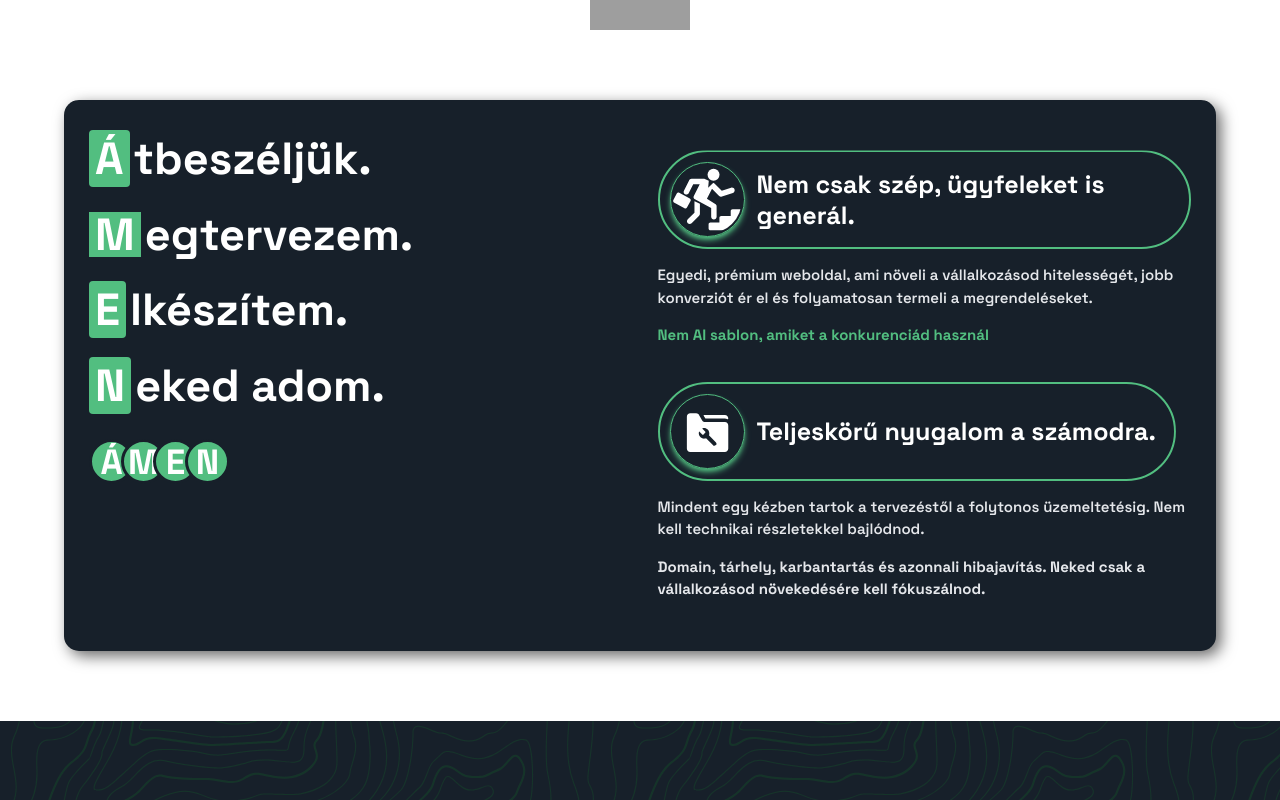
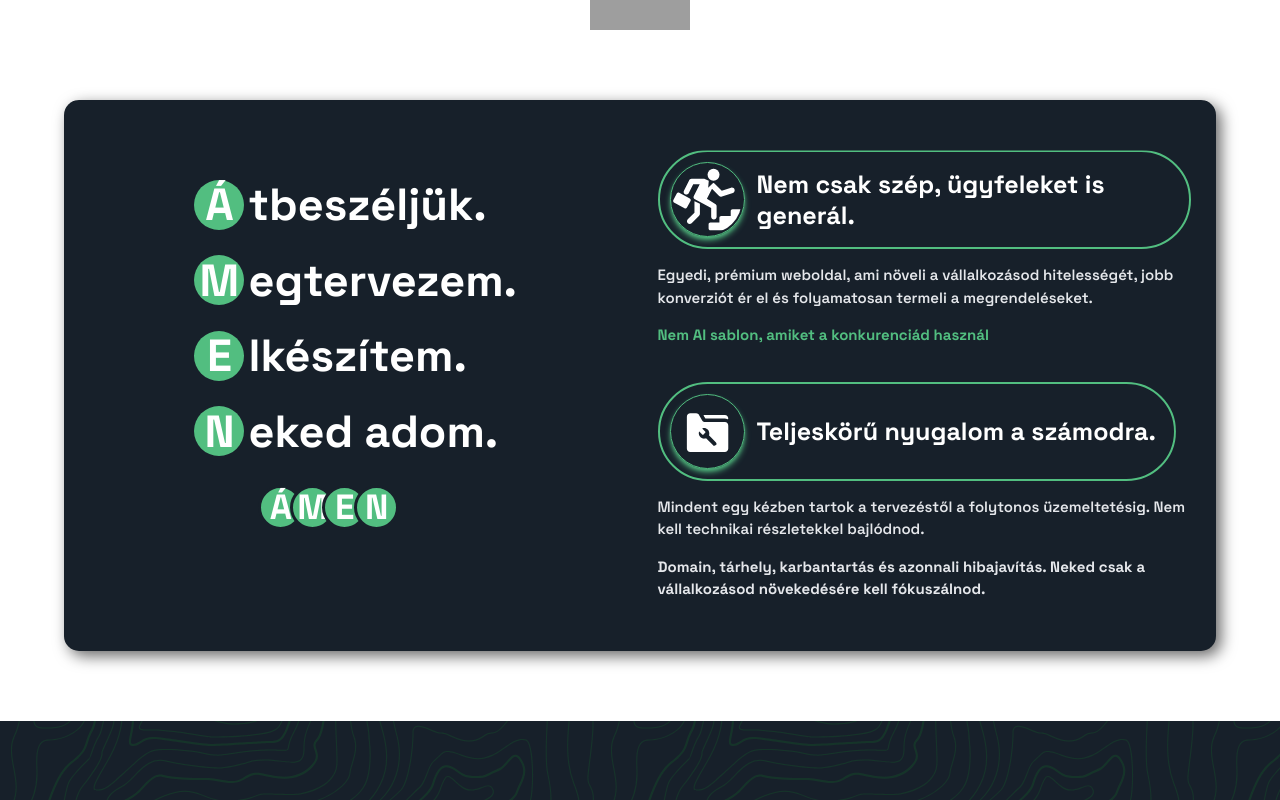
Before and after one commit to Quruzslo/PreferSite, a Next.js app: page / in a window 1280 px wide. Shown: the part 2440-3240 px from the top of the page. Built offline with nearby package versions, Linux system fonts and the light colour scheme; grey boxes are pictures that could not be loaded.

Commit message:
Ámen rész középre igazítva, kör alakú kiemeléssel

```diff
--- a/components/Counters/CounterSection.tsx
+++ b/components/Counters/CounterSection.tsx
@@ -45,28 +45,28 @@ export default function CounterSection() {
   return (
     <Section className="rounded-[15px] bg-dark-color p-[15px] md:p-[25px] text-white my-[35px] shadow-[5px_5px_15px_0px_rgba(0,0,0,0.6)]">
       <div className="flex flex-col md:flex-row gap-[35px] w-full">
-        <div className="flex flex-col gap-[20px] w-full lg:w-1/2">
-          <div className="flex flex-wrap md:flex-col gap-2 !text-[30px] lg:!text-[45px] font-black break-words min-w-0">
-            <span>
-              <span className="bg-green text-white px-1.5 py-1.5 rounded mr-1 inline-block leading-none">
+        <div className="flex flex-col gap-[20px] w-full lg:w-1/2 justify-center">
+          <div className="flex flex-wrap md:flex-col gap-2 !text-[30px] lg:!text-[45px] font-black break-words min-w-0 w-fit mx-auto">
+            <span className="inline-flex items-center">
+              <span className="bg-green text-white rounded-full w-[35px] h-[35px] lg:w-[50px] lg:h-[50px] mr-1 flex items-center justify-center leading-none shrink-0">
                 Á
               </span>
               tbeszéljük.
             </span>
-            <span>
-              <span className="bg-green text-white px-1.5 py-1.5rounded mr-1 inline-block leading-none">
+            <span className="inline-flex items-center">
+              <span className="bg-green text-white rounded-full w-[35px] h-[35px] lg:w-[50px] lg:h-[50px] mr-1 flex items-center justify-center leading-none shrink-0">
                 M
               </span>
               egtervezem.
             </span>
-            <span>
-              <span className="bg-green text-white px-1.5 py-1.5 rounded mr-1 inline-block leading-none">
+            <span className="inline-flex items-center">
+              <span className="bg-green text-white rounded-full w-[35px] h-[35px] lg:w-[50px] lg:h-[50px] mr-1 flex items-center justify-center leading-none shrink-0">
                 E
               </span>
               lkészítem.
             </span>
-            <span>
-              <span className="bg-green text-white px-1.5 py-1.5 rounded mr-1 inline-block leading-none">
+            <span className="inline-flex items-center">
+              <span className="bg-green text-white rounded-full w-[35px] h-[35px] lg:w-[50px] lg:h-[50px] mr-1 flex items-center justify-center leading-none shrink-0">
                 N
               </span>
               eked adom.
@@ -75,7 +75,7 @@ export default function CounterSection() {
 
           <a
             href="/kapcsolat"
-            className="group flex flex-row items-center gap-[5px] w-fit text-[35px]"
+            className="group mx-auto flex flex-row items-center gap-[5px] w-fit text-[35px]"
           >
             <span className="relative z-10 bg-green flex items-center justify-center text-white font-bold w-[45px] h-[45px] border-3 border-dark-color rounded-full transition-transform duration-300 ease-in-out">
               Á
--- a/components/PricingDatas/PricingSection.tsx
+++ b/components/PricingDatas/PricingSection.tsx
@@ -24,7 +24,7 @@ export default function PricingSection() {
           >
             <div className="hero-conti bg-white z-0 h-full">
               <div
-                className={`relative group flex flex-col justify-between p-[10px] gap-[20px] z-[1] md:p-8 h-full zoldhatteres ${
+                className={`relative group flex flex-col justify-between p-[10px] gap-[20px] z-[1] md:p-8 h-full  ${
                   plan.popular || plan.mostPopular
                     ? "border-green shadow-xl ring-2 ring-green/20"
                     : ""
```
